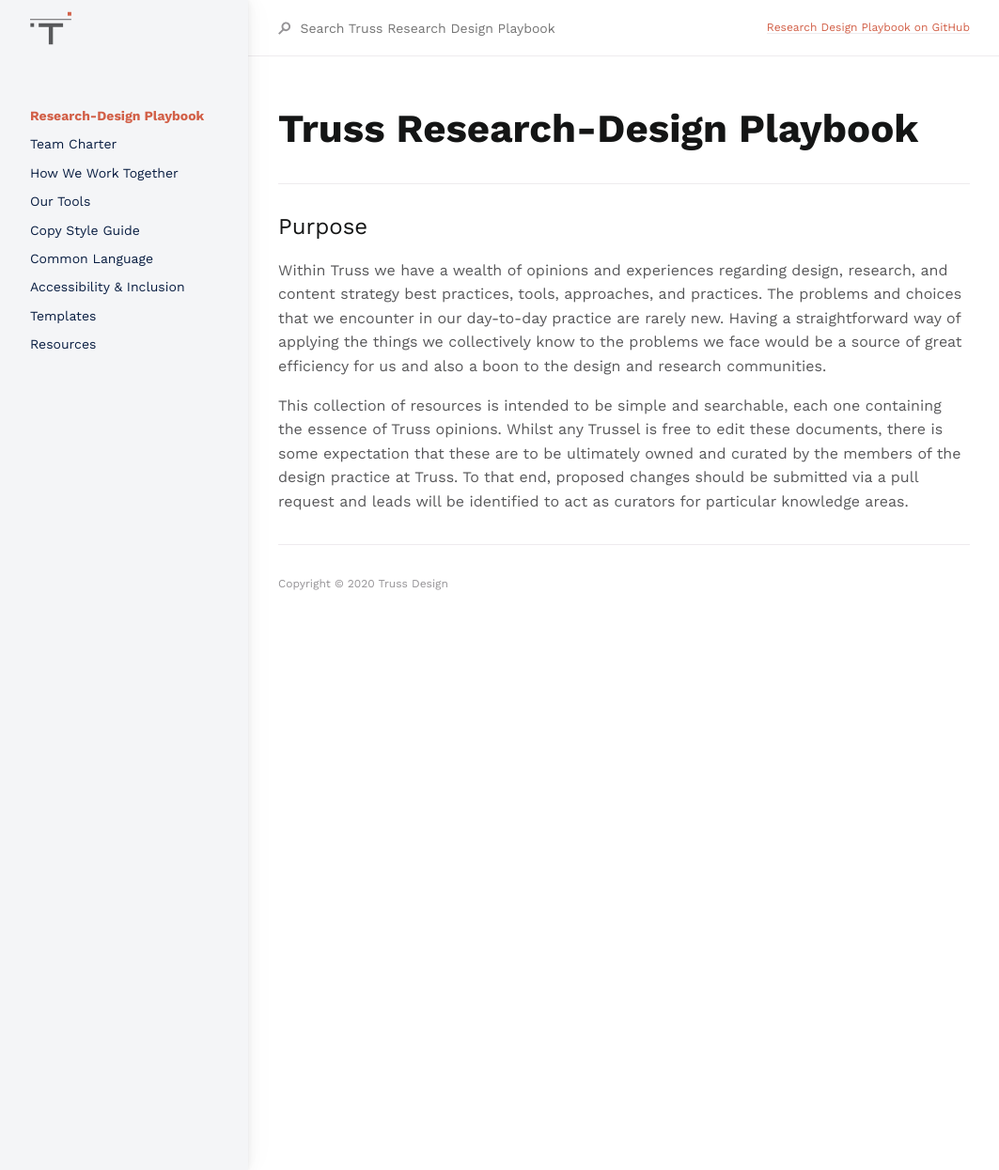
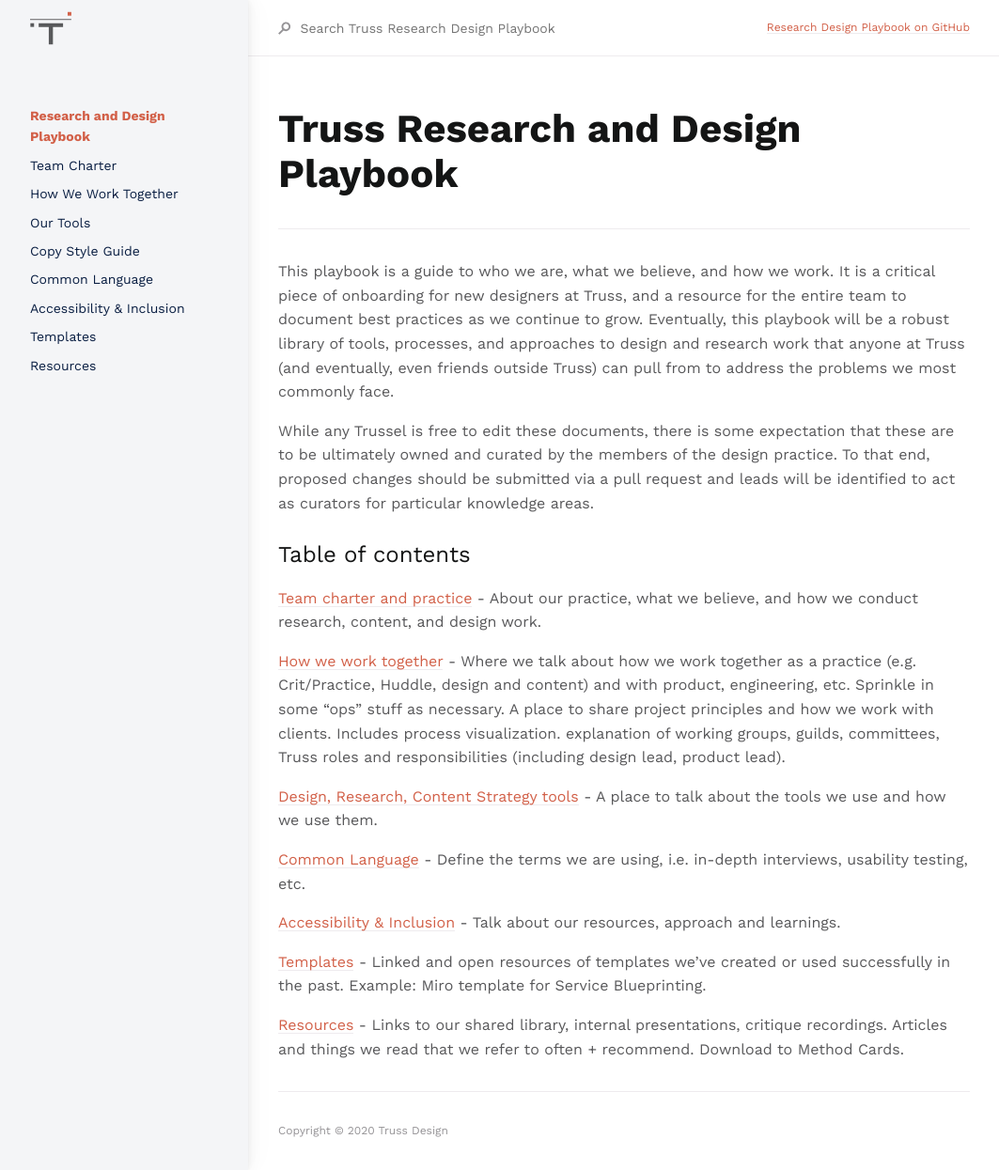
Before and after one commit to trussworks/research-design-playbook, a Jekyll site: the page built from index.md, in a window 1280 px wide. Shown: the whole page at 94% size, without its empty margins (108-1171 px from the left). Built offline with Jekyll 4.4.1, drawn with Linux system fonts in a browser that asks for light colours.

Commit message:
add home page content

```diff
--- a/index.md
+++ b/index.md
@@ -1,18 +1,31 @@
 ---
 layout: default
-title: Research-Design Playbook
+title: Research and Design Playbook
 nav_order: 1
 description: "Just the Docs is a responsive Jekyll theme with built-in search that is easily customizable and hosted on GitHub Pages."
 permalink: /
 ---
 
-# Truss Research-Design Playbook
+# Truss Research and Design Playbook
 {: .fs-9 .fw-700 }
 
 ---
 
-## Purpose
+This playbook is a guide to who we are, what we believe, and how we work. It is a critical piece of onboarding for new designers at Truss, and a resource for the entire team to document best practices as we continue to grow. Eventually, this playbook will be a robust library of tools, processes, and approaches to design and research work that anyone at Truss (and eventually, even friends outside Truss) can pull from to address the problems we most commonly face.
 
-Within Truss we have a wealth of opinions and experiences regarding design, research, and content strategy best practices, tools, approaches, and practices. The problems and choices that we encounter in our day-to-day practice are rarely new. Having a straightforward way of applying the things we collectively know to the problems we face would be a source of great efficiency for us and also a boon to the design and research communities.
+While any Trussel is free to edit these documents, there is some expectation that these are to be ultimately owned and curated by the members of the design practice. To that end, proposed changes should be submitted via a pull request and leads will be identified to act as curators for particular knowledge areas.
 
-This collection of resources is intended to be simple and searchable, each one containing the essence of Truss opinions. Whilst any Trussel is free to edit these documents, there is some expectation that these are to be ultimately owned and curated by the members of the design practice at Truss. To that end, proposed changes should be submitted via a pull request and leads will be identified to act as curators for particular knowledge areas.
+## Table of contents
+[Team charter and practice](docs/team-charter) - About our practice, what we believe, and how we conduct research, content, and design work.
+
+[How we work together](docs/how-we-work) - Where we talk about how we work together as a practice (e.g. Crit/Practice, Huddle, design and content) and with product, engineering, etc. Sprinkle in some “ops” stuff as necessary. A place to share project principles and how we work with clients. Includes process visualization. explanation of working groups, guilds, committees, Truss roles and responsibilities (including design lead, product lead).
+
+[Design, Research, Content Strategy tools](docs/tools) - A place to talk about the tools we use and how we use them.
+
+[Common Language](docs/common-language) - Define the terms we are using, i.e. in-depth interviews, usability testing, etc.
+
+[Accessibility & Inclusion](docs/a11y-inclusion) - Talk about our resources, approach and learnings.
+
+[Templates](docs/templates) - Linked and open resources of templates we’ve created or used successfully in the past. Example: Miro template for Service Blueprinting.
+
+[Resources](docs/resources) - Links to our shared library, internal presentations, critique recordings. Articles and things we read that we refer to often + recommend. Download to Method Cards.
```
